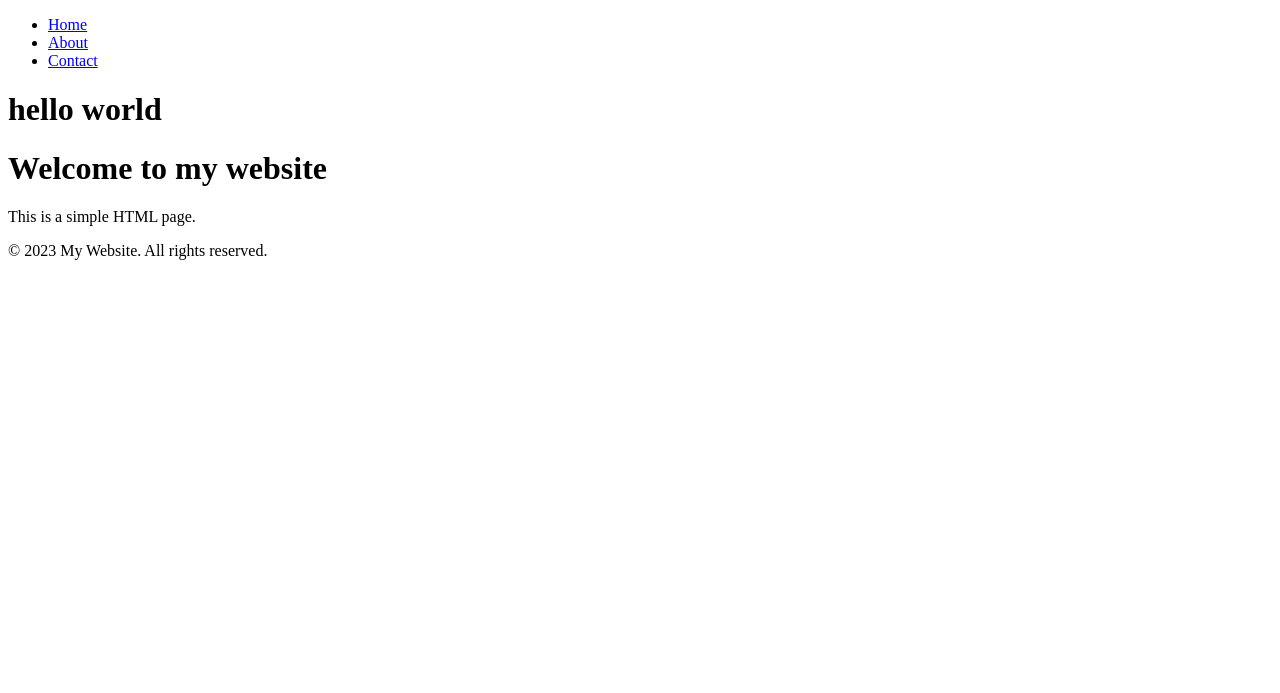
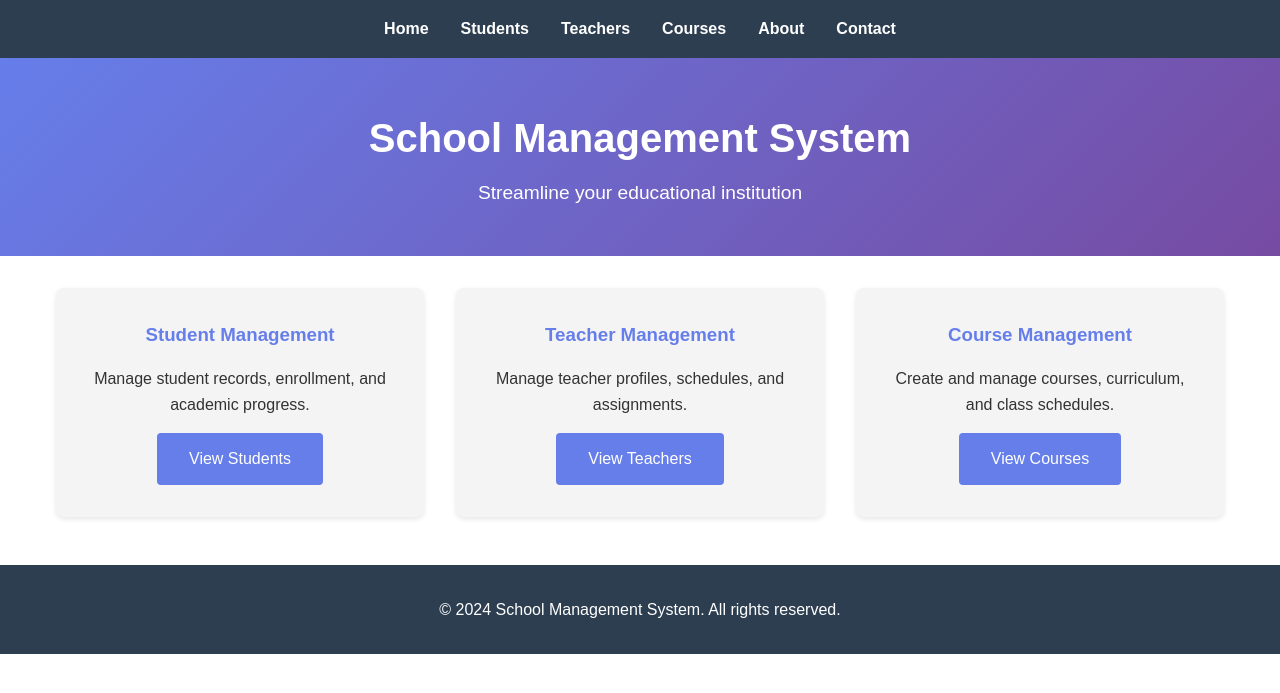
Before and after one commit to E-Nat/School-System-, a PHP site: page / in a window 1280 px wide. Shown: the top 693 px of the page. Run offline with PHP 8.4, Linux system fonts and the light colour scheme.

Commit message:
Home Page Update

```diff
--- a/src/index.php
+++ b/src/index.php
@@ -3,21 +3,135 @@
 <head>
     <meta charset="UTF-8">
     <meta name="viewport" content="width=device-width, initial-scale=1.0">
-    <title>Document</title>
+    <title>School Management System</title>
+    <style>
+        * {
+            margin: 0;
+            padding: 0;
+            box-sizing: border-box;
+        }
+        body {
+            font-family: Arial, sans-serif;
+            line-height: 1.6;
+            color: #333;
+        }
+        nav {
+            background-color: #2c3e50;
+            padding: 1rem 0;
+            position: sticky;
+            top: 0;
+        }
+        nav ul {
+            list-style: none;
+            display: flex;
+            justify-content: center;
+            gap: 2rem;
+        }
+        nav a {
+            color: white;
+            text-decoration: none;
+            font-weight: bold;
+            transition: color 0.3s;
+        }
+        nav a:hover {
+            color: #3498db;
+        }
+        .header {
+            background: linear-gradient(135deg, #667eea 0%, #764ba2 100%);
+            color: white;
+            padding: 3rem 1rem;
+            text-align: center;
+        }
+        .header h1 {
+            font-size: 2.5rem;
+            margin-bottom: 0.5rem;
+        }
+        .header p {
+            font-size: 1.2rem;
+        }
+        .main-content {
+            max-width: 1200px;
+            margin: 2rem auto;
+            padding: 0 1rem;
+        }
+        .features {
+            display: grid;
+            grid-template-columns: repeat(auto-fit, minmax(300px, 1fr));
+            gap: 2rem;
+            margin: 2rem 0;
+        }
+        .feature-card {
+            background: #f4f4f4;
+            padding: 2rem;
+            border-radius: 8px;
+            box-shadow: 0 2px 5px rgba(0,0,0,0.1);
+            text-align: center;
+        }
+        .feature-card h3 {
+            color: #667eea;
+            margin-bottom: 1rem;
+        }
+        .cta-button {
+            display: inline-block;
+            background-color: #667eea;
+            color: white;
+            padding: 0.8rem 2rem;
+            text-decoration: none;
+            border-radius: 4px;
+            margin-top: 1rem;
+            transition: background-color 0.3s;
+        }
+        .cta-button:hover {
+            background-color: #764ba2;
+        }
+        footer {
+            background-color: #2c3e50;
+            color: white;
+            text-align: center;
+            padding: 2rem;
+            margin-top: 3rem;
+        }
+    </style>
 </head>
 <body>
     <nav>
         <ul>
             <li><a href="index.php">Home</a></li>
+            <li><a href="students.php">Students</a></li>
+            <li><a href="teachers.php">Teachers</a></li>
+            <li><a href="courses.php">Courses</a></li>
             <li><a href="about.php">About</a></li>
             <li><a href="contact.php">Contact</a></li>
         </ul>
     </nav>
-    <h1>hello world</h1>
-    <h1>Welcome to my website</h1>
-    <p>This is a simple HTML page.</p>
+
+    <div class="header">
+        <h1>School Management System</h1>
+        <p>Streamline your educational institution</p>
+    </div>
+
+    <div class="main-content">
+        <div class="features">
+            <div class="feature-card">
+                <h3>Student Management</h3>
+                <p>Manage student records, enrollment, and academic progress.</p>
+                <a href="students.php" class="cta-button">View Students</a>
+            </div>
+            <div class="feature-card">
+                <h3>Teacher Management</h3>
+                <p>Manage teacher profiles, schedules, and assignments.</p>
+                <a href="teachers.php" class="cta-button">View Teachers</a>
+            </div>
+            <div class="feature-card">
+                <h3>Course Management</h3>
+                <p>Create and manage courses, curriculum, and class schedules.</p>
+                <a href="courses.php" class="cta-button">View Courses</a>
+            </div>
+        </div>
+    </div>
+
     <footer>
-        <p>&copy; 2023 My Website. All rights reserved.</p>
+        <p>&copy; 2024 School Management System. All rights reserved.</p>
     </footer>
 
 </body>
```
